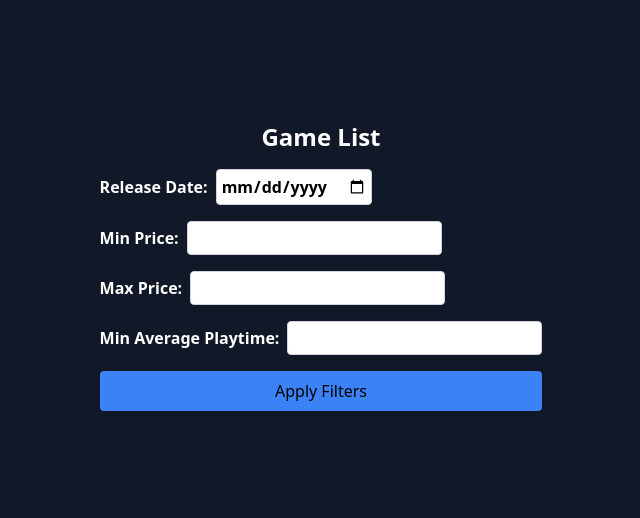
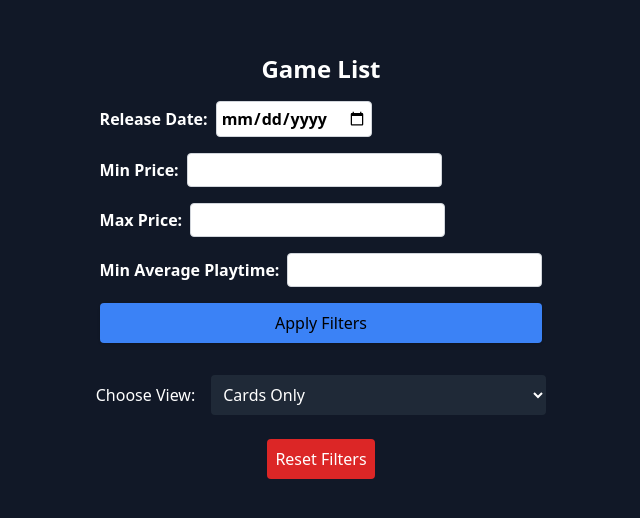
Before and after one commit to LanceColorina/STADVDB_MCO1_GROUP4, a Next.js app: page /path1 in a window 1280 px wide. Shown: the part 126-644 px from the top of the page, without its empty margins (319-959 px from the left). Built offline with nearby package versions, Linux system fonts and the light colour scheme.

Commit message:
added visualization

```diff
--- a/package.json
+++ b/package.json
@@ -12,7 +12,8 @@
     "mysql2": "^3.11.3",
     "next": "14.2.15",
     "react": "^18",
-    "react-dom": "^18"
+    "react-dom": "^18",
+    "recharts": "^2.13.0"
   },
   "devDependencies": {
     "@types/node": "^20",
--- a/src/app/api/path1/route.ts
+++ b/src/app/api/path1/route.ts
@@ -1,15 +1,15 @@
-import {createConnection} from '@/utils/db'
-import { NextResponse,NextRequest } from 'next/server'
+import { createConnection } from '@/utils/db';
+import { NextResponse, NextRequest } from 'next/server';
 
-export async function GET(req: NextRequest){
+export async function GET(req: NextRequest) {
     try {
         const url = new URL(req.url);
         const db = await createConnection();
 
         const date = url.searchParams.get('release_date') || null;
-        const minPrice = url.searchParams.get('price') || null;
-        const maxPrice = url.searchParams.get('price') || null;
-        const minPlaytime = url.searchParams.get('average_playtime_forever') || null;
+        const minPrice = url.searchParams.get('min_price') ? parseFloat(url.searchParams.get('min_price')) : null;
+        const maxPrice = url.searchParams.get('max_price') ? parseFloat(url.searchParams.get('max_price')) : null;
+        const minPlaytime = url.searchParams.get('average_playtime_forever') ? parseInt(url.searchParams.get('average_playtime_forever')) : null;
 
         const sql = `SELECT gi.game_name AS game_name,
                             gi.header_image AS header_image,
@@ -25,19 +25,21 @@ export async function GET(req: NextRequest){
                         JOIN statistics s ON g.statistic_id = s.statistic_id
                         JOIN feedbacks f ON g.feedback_id = f.feedback_id
                         WHERE (f.positive + f.negative) > 0
-                        AND (gi.release_date >= ? OR ? IS NULL) -- this is the filter for release date
-                        AND (gi.price BETWEEN ? AND ? OR ? IS NULL) -- filter for the price range
-                        AND (s.average_playtime_forever > ? OR ? IS NULL) -- filter for the average playtime
+                        AND (gi.release_date >= ? OR ? IS NULL) -- filter for release date
+                        AND (gi.price BETWEEN ? AND ? OR (? IS NULL AND ? IS NULL)) -- filter for price range
+                        AND (s.average_playtime_forever >= ? OR ? IS NULL) -- filter for average playtime
                         ORDER BY s.average_playtime_forever DESC, f.positive DESC
-                        LIMIT 10;
-                    `;
+                        LIMIT 10;`;
+
         const [games] = await db.query(sql, [
             date, date,
-            minPrice, maxPrice, minPrice,
-            minPlaytime, minPlaytime]);
+            minPrice, maxPrice, minPrice, maxPrice,
+            minPlaytime, minPlaytime
+        ]);
+
         return NextResponse.json(games);
-    }catch(error){
+    } catch (error) {
         console.log(error);
-        return NextResponse.json({error: error})
+        return NextResponse.json({ error: error });
     }
 }
--- /dev/null
+++ b/src/app/path1/GameGraph.tsx
@@ -0,0 +1,110 @@
+import React from "react";
+import {
+  BarChart,
+  Bar,
+  XAxis,
+  YAxis,
+  Tooltip,
+  ResponsiveContainer,
+} from "recharts";
+
+interface GameGraphProps {
+  data: {
+    game_name: string;
+    price: number;
+    average_playtime_forever: number;
+    positive_feedback_percentage: number;
+    total_feedback: number;
+  }[];
+  chartType: 'price' | 'playtime' | 'feedback' | 'all';
+}
+
+const GameGraph: React.FC<GameGraphProps> = ({ data, chartType }) => {
+  return (
+    <div className="grid grid-cols-1 gap-4">
+      {chartType === 'price' && (
+        <div className="bar-chart" style={{ height: '500px' }}>
+          <h2 className="text-white font-bold mb-4">Game Prices (Bar Chart)</h2>
+          <ResponsiveContainer width="100%" height={500} minWidth={800}>
+            <BarChart data={data} margin={{ bottom: 80 }}>
+              <XAxis dataKey="game_name" tick={false} />
+              <YAxis />
+              <Tooltip />
+              <Bar dataKey="price" fill="#8884d8" name="Price" />
+            </BarChart>
+          </ResponsiveContainer>
+        </div>
+      )}
+
+      {chartType === 'playtime' && (
+        <div className="bar-chart" style={{ height: '500px' }}>
+          <h2 className="text-white font-bold mb-4">Average Playtime (Bar Chart)</h2>
+          <ResponsiveContainer width="100%" height={500} minWidth={800}>
+            <BarChart data={data} margin={{ bottom: 80 }}>
+              <XAxis dataKey="game_name" tick={false} />
+              <YAxis />
+              <Tooltip />
+              <Bar dataKey="average_playtime_forever" fill="#82ca9d" name="Avg Playtime" />
+            </BarChart>
+          </ResponsiveContainer>
+        </div>
+      )}
+
+      {chartType === 'feedback' && (
+        <div className="bar-chart" style={{ height: '500px' }}>
+          <h2 className="text-white font-bold mb-4">Positive Feedback Percentage (Bar Chart)</h2>
+          <ResponsiveContainer width="100%" height={500} minWidth={800}>
+            <BarChart data={data} margin={{ bottom: 80 }}>
+              <XAxis dataKey="game_name" tick={false} />
+              <YAxis />
+              <Tooltip />
+              <Bar dataKey="positive_feedback_percentage" fill="#ffc658" name="Positive Feedback %" />
+            </BarChart>
+          </ResponsiveContainer>
+        </div>
+      )}
+
+      {chartType === 'all' && (
+        <>
+          <div className="bar-chart" style={{ height: '500px' }}>
+            <h2 className="text-white font-bold mb-4">Game Prices (Bar Chart)</h2>
+            <ResponsiveContainer width="100%" height={500} minWidth={800}>
+              <BarChart data={data} margin={{ bottom: 80 }}>
+                <XAxis dataKey="game_name" tick={false} />
+                <YAxis />
+                <Tooltip />
+                <Bar dataKey="price" fill="#8884d8" name="Price" />
+              </BarChart>
+            </ResponsiveContainer>
+          </div>
+
+          <div className="bar-chart" style={{ height: '500px' }}>
+            <h2 className="text-white font-bold mb-4">Average Playtime (Bar Chart)</h2>
+            <ResponsiveContainer width="100%" height={500} minWidth={800}>
+              <BarChart data={data} margin={{ bottom: 80 }}>
+                <XAxis dataKey="game_name" tick={false} />
+                <YAxis />
+                <Tooltip />
+                <Bar dataKey="average_playtime_forever" fill="#82ca9d" name="Avg Playtime" />
+              </BarChart>
+            </ResponsiveContainer>
+          </div>
+
+          <div className="bar-chart" style={{ height: '500px' }}>
+            <h2 className="text-white font-bold mb-4">Positive Feedback Percentage (Bar Chart)</h2>
+            <ResponsiveContainer width="100%" height={500} minWidth={800}>
+              <BarChart data={data} margin={{ bottom: 80 }}>
+                <XAxis dataKey="game_name" tick={false} />
+                <YAxis />
+                <Tooltip />
+                <Bar dataKey="positive_feedback_percentage" fill="#ffc658" name="Positive Feedback %" />
+              </BarChart>
+            </ResponsiveContainer>
+          </div>
+        </>
+      )}
+    </div>
+  );
+};
+
+export default GameGraph;
--- a/src/app/path1/page.tsx
+++ b/src/app/path1/page.tsx
@@ -1,20 +1,16 @@
-// Path1.tsx
 "use client";
-import { useState, useEffect } from "react";
+
+import { useState } from "react";
 import FilterForm from './FilterForm';
 import GameCard from './GameCard';
+import GameGraph from './GameGraph';
 
 interface Game {
-  app_id: number;
   game_name: string;
-  header_image: string;
-  website: string;
-  release_date: string;
   price: number;
   average_playtime_forever: number;
-  positive: number;
+  positive_feedback_percentage: number;
   total_feedback: number;
-  positive_feedback_percentage: number;
 }
 
 export default function Path1() {
@@ -23,6 +19,8 @@ export default function Path1() {
   const [minPrice, setMinPrice] = useState<number | ''>('');
   const [maxPrice, setMaxPrice] = useState<number | ''>('');
   const [minPlaytime, setMinPlaytime] = useState<number | ''>('');
+  const [viewOption, setViewOption] = useState<string>('cards');
+  const [showResults, setShowResults] = useState<boolean>(false);
 
   const fetchGames = async () => {
     try {
@@ -30,8 +28,9 @@ export default function Path1() {
       if (!response.ok) {
         throw new Error("Network response was not ok");
       }
-      const data: Game[] = await response.json();
+      const data = await response.json();
       setGames(data);
+      setShowResults(true);
     } catch (error) {
       console.error("Failed to fetch games:", error);
     }
@@ -40,6 +39,14 @@ export default function Path1() {
   const handleFilterSubmit = (e: React.FormEvent) => {
     e.preventDefault();
     fetchGames();
+  };
+
+  const resetFilters = () => {
+    setReleaseDate('');
+    setMinPrice('');
+    setMaxPrice('');
+    setMinPlaytime('');
+    setShowResults(false);
   };
 
   return (
@@ -56,11 +63,42 @@ export default function Path1() {
         setMinPlaytime={setMinPlaytime}
         onSubmit={handleFilterSubmit}
       />
-      <div className="grid grid-cols-1 sm:grid-cols-2 lg:grid-cols-3 gap-4">
-        {games.slice(0, 10).map((game) => (
-          <GameCard key={game.app_id} game={game} />
-        ))}
+      <div className="mt-4 mb-6">
+        <label className="text-white mr-4">Choose View:</label>
+        <select
+          value={viewOption}
+          onChange={(e) => setViewOption(e.target.value)}
+          className="p-2 bg-gray-800 text-white rounded"
+        >
+          <option value="cards">Cards Only</option>
+          <option value="price_chart">Price Bar Chart</option>
+          <option value="playtime_chart">Average Playtime Bar Chart</option>
+          <option value="feedback_chart">Positive Feedback Percentage Bar Chart</option>
+          <option value="all_bar_charts">All Bar Charts</option>
+        </select>
       </div>
+      <button onClick={resetFilters} className="mb-4 p-2 bg-red-600 text-white rounded">
+        Reset Filters
+      </button>
+      {showResults && viewOption === 'cards' && (
+        <div className="grid grid-cols-1 sm:grid-cols-2 lg:grid-cols-3 gap-4">
+          {games.slice(0, 10).map((game) => (
+            <GameCard key={game.game_name} game={game} />
+          ))}
+        </div>
+      )}
+      {showResults && viewOption === 'price_chart' && (
+        <GameGraph data={games} chartType="price" />
+      )}
+      {showResults && viewOption === 'playtime_chart' && (
+        <GameGraph data={games} chartType="playtime" />
+      )}
+      {showResults && viewOption === 'feedback_chart' && (
+        <GameGraph data={games} chartType="feedback" />
+      )}
+      {showResults && viewOption === 'all_bar_charts' && (
+        <GameGraph data={games} chartType="all" />
+      )}
     </div>
   );
 }
```
Also changed, not shown: 2 other files (tests, documents, lock files or other folders).
